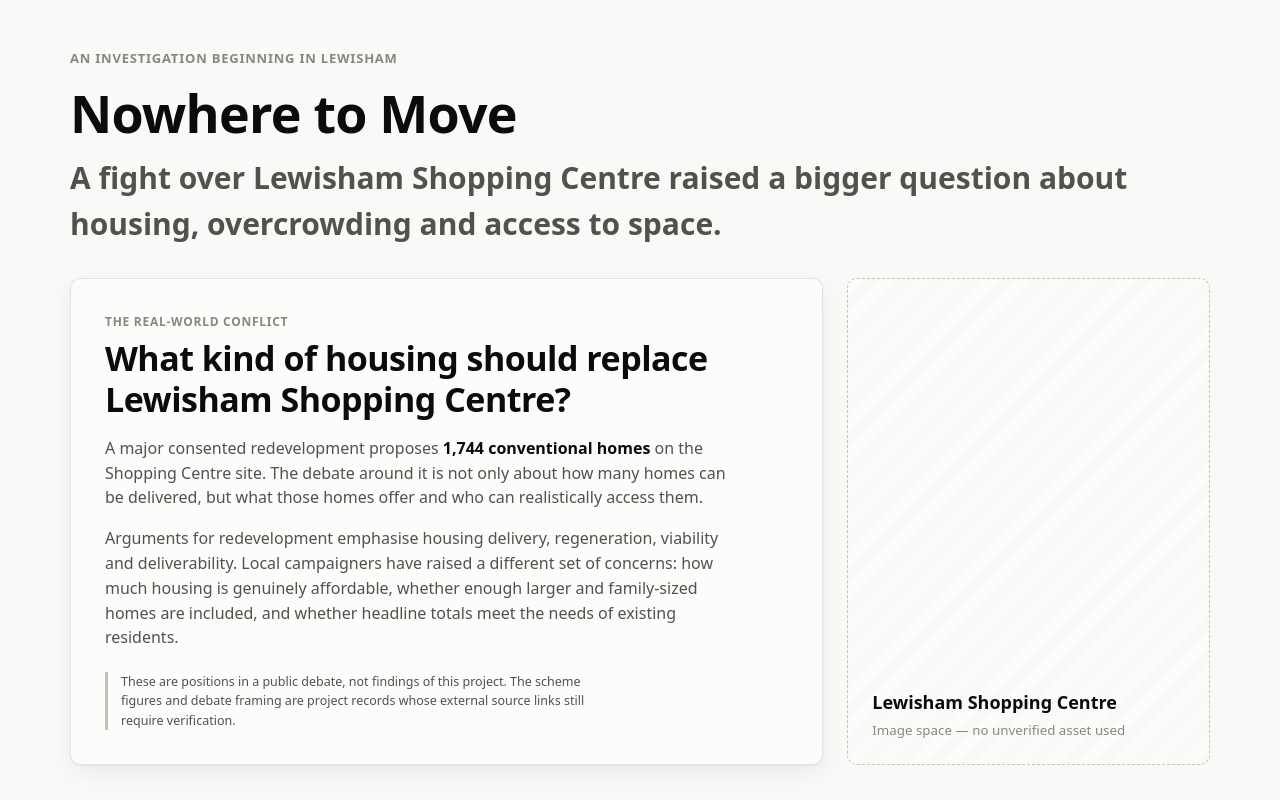
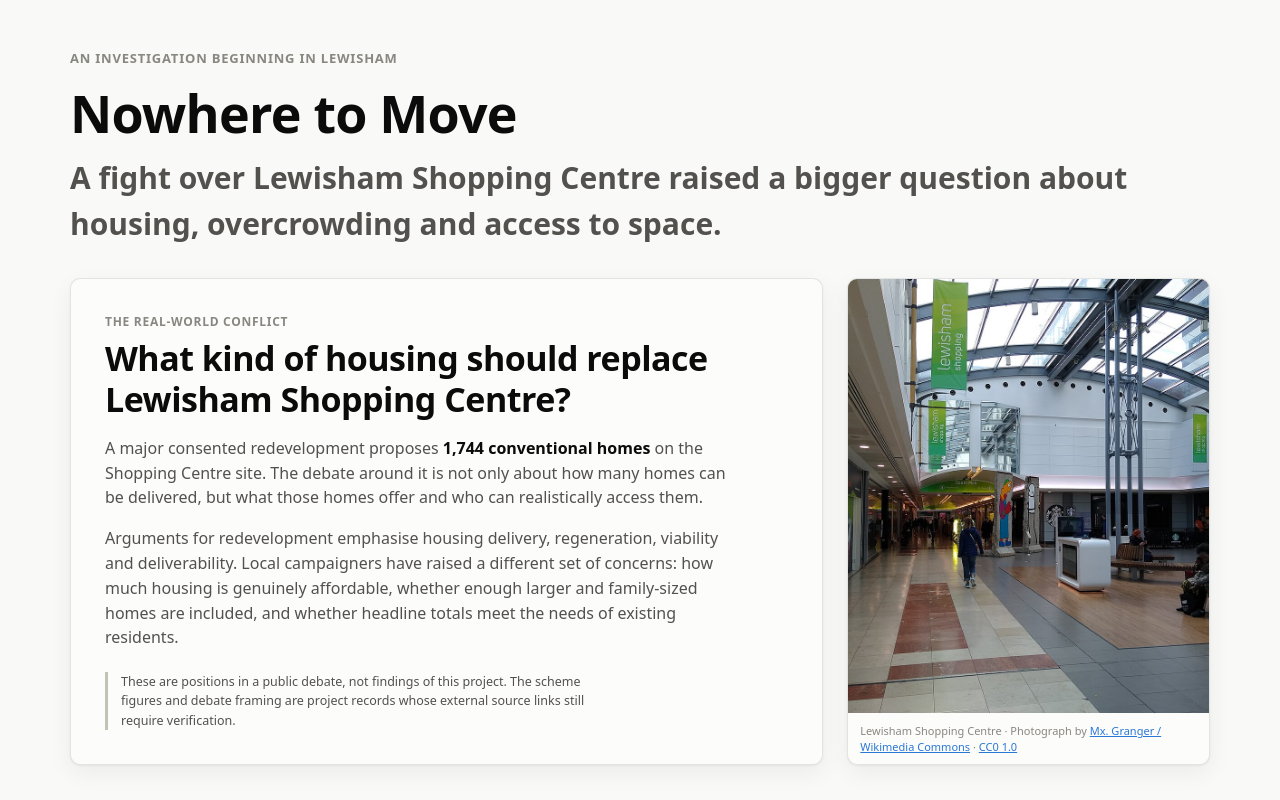
Before and after one commit to WWStoryMode/nowhere-to-move, a React (Vite) app: page / in a window 1280 px wide. Shown: the top 800 px of the page. Built offline with nearby package versions, Linux system fonts and the light colour scheme.

Commit message:
Add Lewisham Shopping Centre photograph

```diff
--- a/data/provenance.json
+++ b/data/provenance.json
@@ -149,5 +149,15 @@
     "url": null,
     "verification_required": true,
     "note": "The opening attributes concerns about affordability and family-sized housing to local campaigners and describes arguments for redevelopment around delivery, regeneration, viability and deliverability. Exact campaign, council and developer sources are not present in the repository and require human verification. These positions are not project findings."
+  },
+  {
+    "id": "lewisham_shopping_centre_photo",
+    "source": "Lewisham Shopping Centre 2.jpg, photograph by Mx. Granger",
+    "url": "https://commons.wikimedia.org/wiki/File:Lewisham_Shopping_Centre_2.jpg",
+    "license": "CC0 1.0 Universal Public Domain Dedication",
+    "license_url": "https://creativecommons.org/publicdomain/zero/1.0/",
+    "date_created": "2022-03-12",
+    "file": "src/assets/lewisham-shopping-centre.jpg",
+    "derivative": "Wikimedia Commons 1280px thumbnail of the 4096 × 3072 original"
   }
 ]
--- a/src/components/Header.jsx
+++ b/src/components/Header.jsx
@@ -1,5 +1,6 @@
 import { CONSENTED } from '../lib/consented.js'
 import { n } from '../lib/format.js'
+import shoppingCentrePhoto from '../assets/lewisham-shopping-centre.jpg'
 
 export default function Header() {
   return (
@@ -33,10 +34,19 @@ export default function Header() {
             require verification.
           </p>
         </div>
-        <div className="opening-visual" aria-label="Space reserved for a verified Lewisham Shopping Centre image">
-          <span>Lewisham Shopping Centre</span>
-          <small>Image space — no unverified asset used</small>
-        </div>
+        <figure className="opening-visual">
+          <img
+            src={shoppingCentrePhoto}
+            alt="Interior of Lewisham Shopping Centre, photographed in March 2022"
+          />
+          <figcaption>
+            Lewisham Shopping Centre · Photograph by{' '}
+            <a href="https://commons.wikimedia.org/wiki/File:Lewisham_Shopping_Centre_2.jpg"
+              target="_blank" rel="noopener noreferrer">Mx. Granger / Wikimedia Commons</a>{' '}
+            · <a href="https://creativecommons.org/publicdomain/zero/1.0/"
+              target="_blank" rel="noopener noreferrer">CC0 1.0</a>
+          </figcaption>
+        </figure>
       </div>
     </header>
   )
--- a/src/styles.css
+++ b/src/styles.css
@@ -71,7 +71,7 @@ a { color: var(--accent); }
 }
 .opening-case-copy {
   background: var(--surface); border: 1px solid var(--border); border-radius: var(--r);
-  padding: clamp(22px, 3.5vw, 34px); box-shadow: var(--shadow);
+  padding: clamp(22px, 3.5vw, 34px); box-shadow: var(--shadow); min-width: 0;
 }
 .opening-case-copy h2 { font-size: clamp(24px, 3.5vw, 34px); margin-bottom: 16px; }
 .opening-case-copy > p:not(.section-kicker) { color: var(--ink-2); max-width: 68ch; }
@@ -81,12 +81,15 @@ a { color: var(--accent); }
   font-size: 12.5px;
 }
 .opening-visual {
-  min-height: 320px; border: 1px dashed var(--baseline); border-radius: var(--r);
-  background: repeating-linear-gradient(135deg, var(--surface) 0 12px, var(--plane) 12px 24px);
-  display: flex; flex-direction: column; justify-content: flex-end; padding: 24px;
+  min-height: 320px; margin: 0; border: 1px solid var(--border); border-radius: var(--r);
+  background: var(--surface); overflow: hidden; display: flex; flex-direction: column;
+  box-shadow: var(--shadow); min-width: 0;
 }
-.opening-visual span { font-size: 18px; font-weight: 700; }
-.opening-visual small { color: var(--muted); margin-top: 3px; }
+.opening-visual img { width: 100%; flex: 1; min-height: 0; object-fit: cover; display: block; }
+.opening-visual figcaption {
+  color: var(--muted); font-size: 11px; line-height: 1.4; padding: 10px 12px;
+  overflow-wrap: anywhere;
+}
 
 .stat-row { display: grid; grid-template-columns: repeat(3, 1fr); gap: 14px; margin-bottom: 18px; }
 .stat {
```
Also changed, not shown: src/assets/lewisham-shopping-centre.jpg (added), 1 other file (tests, documents, lock files or other folders).
